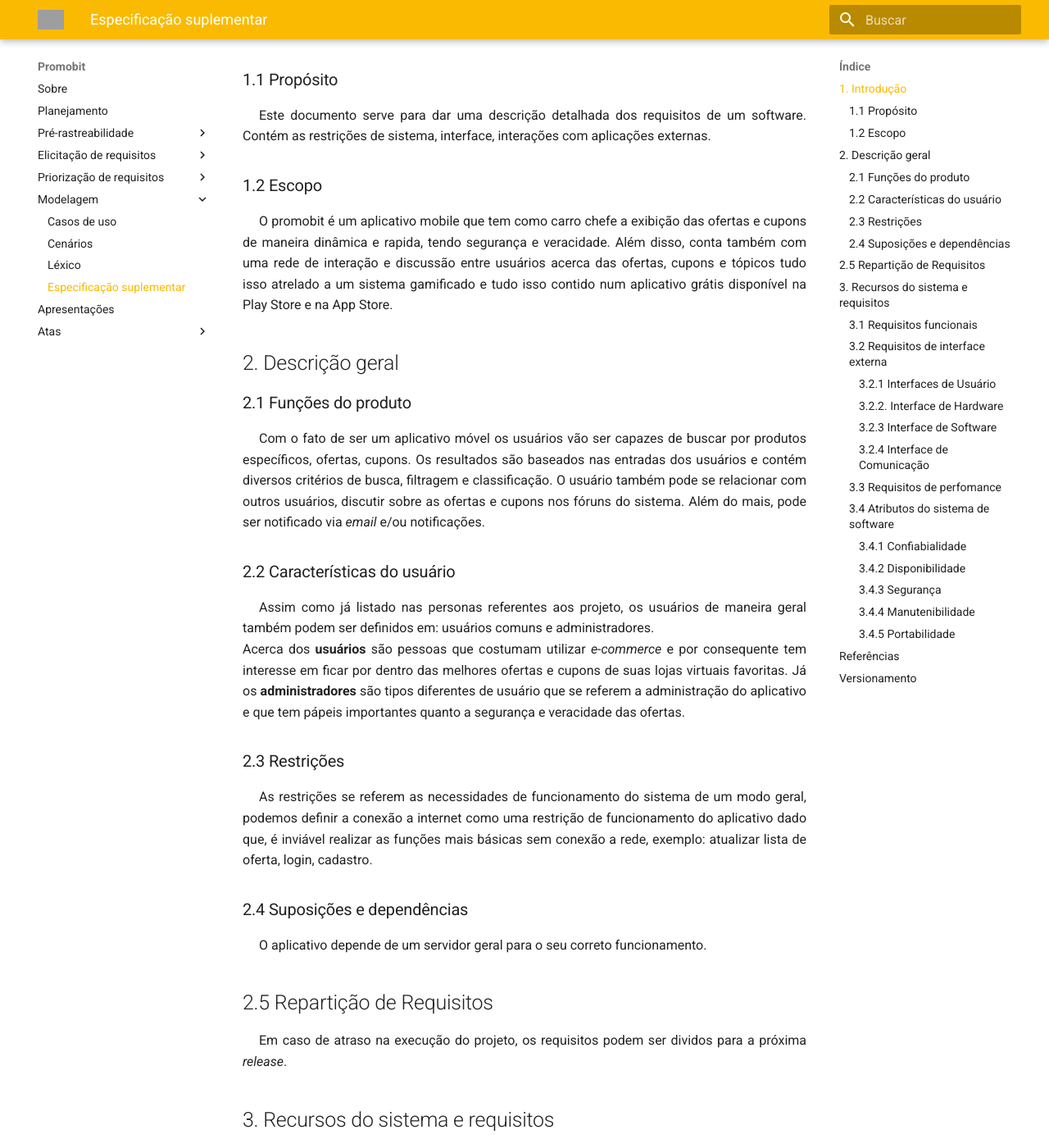
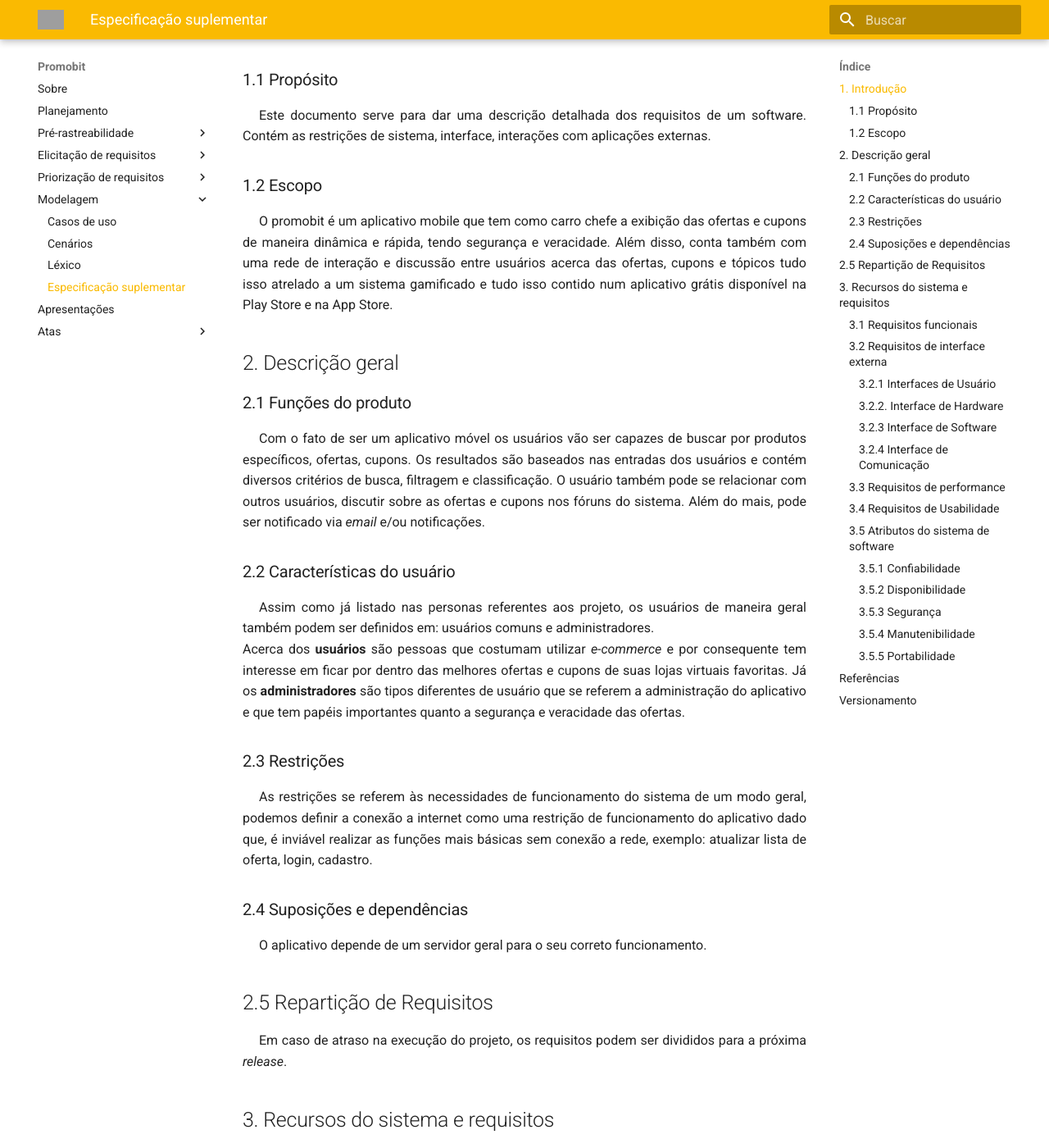
Before and after one commit to Joao-Pedro-Moura/2020.1-Promobit, an MkDocs documentation site: the page built from docs/modelagem/suplementar.md, in a window 1280 px wide and 1400 px high, scrolled down 360 px. Shown: the whole window at 82% size. Built offline with MkDocs 1.6.1 and Material for MkDocs 9.7.7, drawn with Linux system fonts in a browser that asks for light colours; old or Windows-style settings are respelled for this version of MkDocs; some of the changed text lies outside the part shown; grey boxes are pictures that could not be loaded.

Commit message:
Adição de requisitos de usabilidade e correções na especificação suplementar
Co-authored-by: Rhuancpq <rhuancarlos.queiroz@gmail.com>

```diff
--- a/docs/modelagem/suplementar.md
+++ b/docs/modelagem/suplementar.md
@@ -12,7 +12,7 @@
 
 ### 1.2 Escopo
 <p style="text-indent: 20px; text-align: justify">
-O promobit é um aplicativo mobile que tem como carro chefe a exibição das ofertas e cupons de maneira dinâmica e rapida, tendo segurança e veracidade. Além disso, conta também com uma rede de interação e discussão entre usuários acerca das ofertas, cupons e tópicos tudo isso atrelado a um sistema gamificado e tudo isso contido num aplicativo grátis disponível na Play Store e na App Store.
+O promobit é um aplicativo mobile que tem como carro chefe a exibição das ofertas e cupons de maneira dinâmica e rápida, tendo segurança e veracidade. Além disso, conta também com uma rede de interação e discussão entre usuários acerca das ofertas, cupons e tópicos tudo isso atrelado a um sistema gamificado e tudo isso contido num aplicativo grátis disponível na Play Store e na App Store.
 </p>
 
 ## 2. Descrição geral
@@ -25,12 +25,12 @@
 <p style="text-indent: 20px; text-align: justify">
 Assim como já listado nas personas referentes aos projeto, os usuários de maneira geral também podem ser definidos em: usuários comuns e administradores.
 <br />
-Acerca dos <b>usuários</b> são pessoas que costumam utilizar <i>e-commerce</i> e por consequente tem interesse em ficar por dentro das melhores ofertas e cupons de suas lojas virtuais favoritas. Já os <b>administradores</b> são tipos diferentes de usuário que se referem a administração do aplicativo e que tem pápeis importantes quanto a segurança e veracidade das ofertas.
+Acerca dos <b>usuários</b> são pessoas que costumam utilizar <i>e-commerce</i> e por consequente tem interesse em ficar por dentro das melhores ofertas e cupons de suas lojas virtuais favoritas. Já os <b>administradores</b> são tipos diferentes de usuário que se referem a administração do aplicativo e que tem papéis importantes quanto a segurança e veracidade das ofertas.
 </p>
 
 ### 2.3 Restrições
 <p style="text-indent: 20px; text-align: justify">
-As restrições se referem as necessidades de funcionamento do sistema de um modo geral, podemos definir a conexão a internet como uma restrição de funcionamento do aplicativo dado que, é inviável realizar as funções mais básicas sem conexão a rede, exemplo: atualizar lista de oferta, login, cadastro.
+As restrições se referem às necessidades de funcionamento do sistema de um modo geral, podemos definir a conexão a internet como uma restrição de funcionamento do aplicativo dado que, é inviável realizar as funções mais básicas sem conexão a rede, exemplo: atualizar lista de oferta, login, cadastro.
 </p>
 
 ### 2.4 Suposições e dependências
@@ -41,7 +41,7 @@
 
 ## 2.5 Repartição de Requisitos
 <p style="text-indent: 20px; text-align: justify">
-Em caso de atraso na execução do projeto, os requisitos podem ser dividos para a próxima <i>release</i>.
+Em caso de atraso na execução do projeto, os requisitos podem ser divididos para a próxima <i>release</i>.
 </p>
 
 ## 3. Recursos do sistema e requisitos
@@ -75,11 +75,7 @@
 Não é importante para o sistema pois as operações e comunicações com as diferentes partes do sistema são abstraídas.
 </p>
 
-### 3.3 Requisitos de perfomance
-
-- Pesquisa proeminente: a feature buscada deve ser fácil de ser encontrada pelo usuário.
-
-- Pesquisa fácil: as diferentes opções de busca devem ser evidentes, simples e fáceis de entender.
+### 3.3 Requisitos de performance
 
 - Tempo de resposta: o tempo de resposta do aplicativo deve ser rápido considerando a velocidade de atualização de ofertas no mercado.
 
@@ -87,19 +83,29 @@
 
 - Armazenamento: O aplicativo precisa de 20.1 megabytes de armazenamento em sistemas IOS e 28.49 em sistemas Android.
 
-### 3.4 Atributos do sistema de software
+### 3.4 Requisitos de Usabilidade
 
-#### 3.4.1 Confiabialidade
+<p style="text-indent: 20px; text-align: justify">
+Os requisitos de usabilidade listados abaixo não são todos, consideramos também diversos princípios, como, por exemplo, as heurísticas de Nielsen (Barbosa e Silva, 2010).
+</p>
+
+- Pesquisa proeminente: a feature buscada deve ser fácil de ser encontrada pelo usuário.
+
+- Pesquisa fácil: as diferentes opções de busca devem ser evidentes, simples e fáceis de entender.
+
+### 3.5 Atributos do sistema de software
+
+#### 3.5.1 Confiabilidade
 
 - O sistema deve assegurar a menor taxa de erro, 1 caso em 10000, possível nas buscas do usuário.
 
 - O sistema deve assegurar a veracidade das ofertas taxa de erro: 1 caso em 100.
 
-#### 3.4.2 Disponibilidade
+#### 3.5.2 Disponibilidade
 
 - O sistema deve estar disponível preferencialmente durante o dia, tendo sua manutenção dentro de horários noturnos.
 
-#### 3.4.3 Segurança
+#### 3.5.3 Segurança
 
 - É imprescindível que o sistema assegure os dados do usuário de forma mais eficaz possível.
 
@@ -109,23 +115,27 @@
 
 - Se o usuário ao criar ao realizar o cadastro se deparar com um um nome de usuário em uso, o usuário deverá ser informado.
 
-#### 3.4.4 Manutenibilidade
+#### 3.5.4 Manutenibilidade
 
 - A aplicação deve ser fácil de ser escalonada para situações de maiores usos.
 
 - O código deve ser escrito seguindo um padrão previamente definido de modo a facilitar a implementação de novas funcionalidades.
 
-#### 3.4.5 Portabilidade
+#### 3.5.5 Portabilidade
 
 - A aplicação deve ser suportado por sistemas Android e IOS.
 
+## Referências
 
-## Referências
+>BARBOSA, Simone; SILVA, Bruno. "Interação Humano-Computador". Elsevier Editora Ltda, 2010.
+
 > "How to Write a Software Requirements Specification (SRS Document)". Acesso em: 7 out 2020. Disponivel em: https://www.perforce.com/blog/alm/how-write-software-requirements-specification-srs-document
 
 > "Software Requirements Specification Amazing Lunch Indicator". Acesso em: 7 out 2020. Disponível em: http://www.cse.chalmers.se/~feldt/courses/reqeng/examples/srs_example_2010_group2.pdf
+
 ## Versionamento
 
 | Versão | Data | Modificação | Autor |
 |--|--|--|--|
 | 1.0 | 07/10/2020 | Criação do documento de especificação suplementar | Rhuan carlos e Marcelo Victor |
+| 1.1 | 16/10/2020 | Adição de requisitos de usabilidade e correções gerais | Igor Paiva e Rhuan carlos |
```
Also changed, not shown: other parts of docs/modelagem/suplementar.md (+2 -2 lines).
